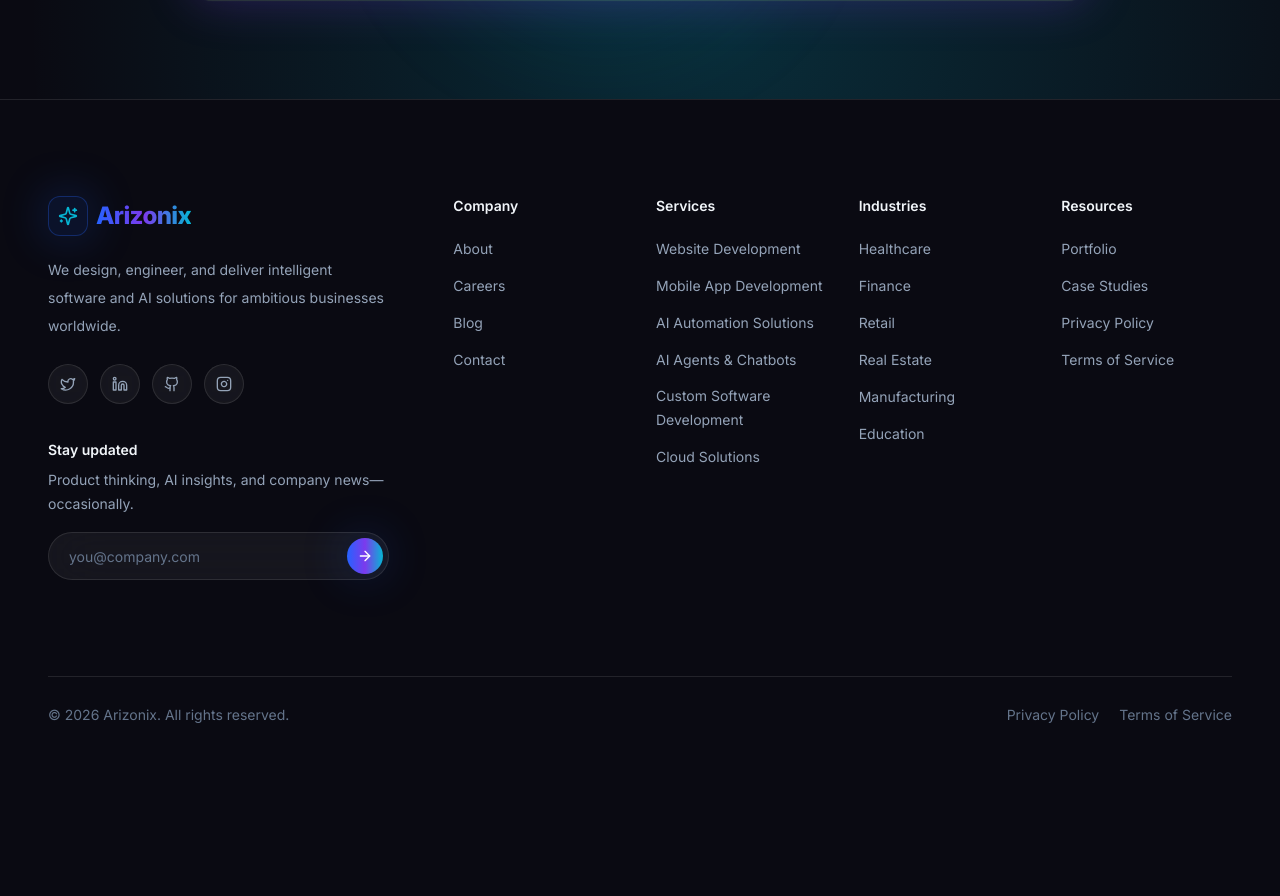
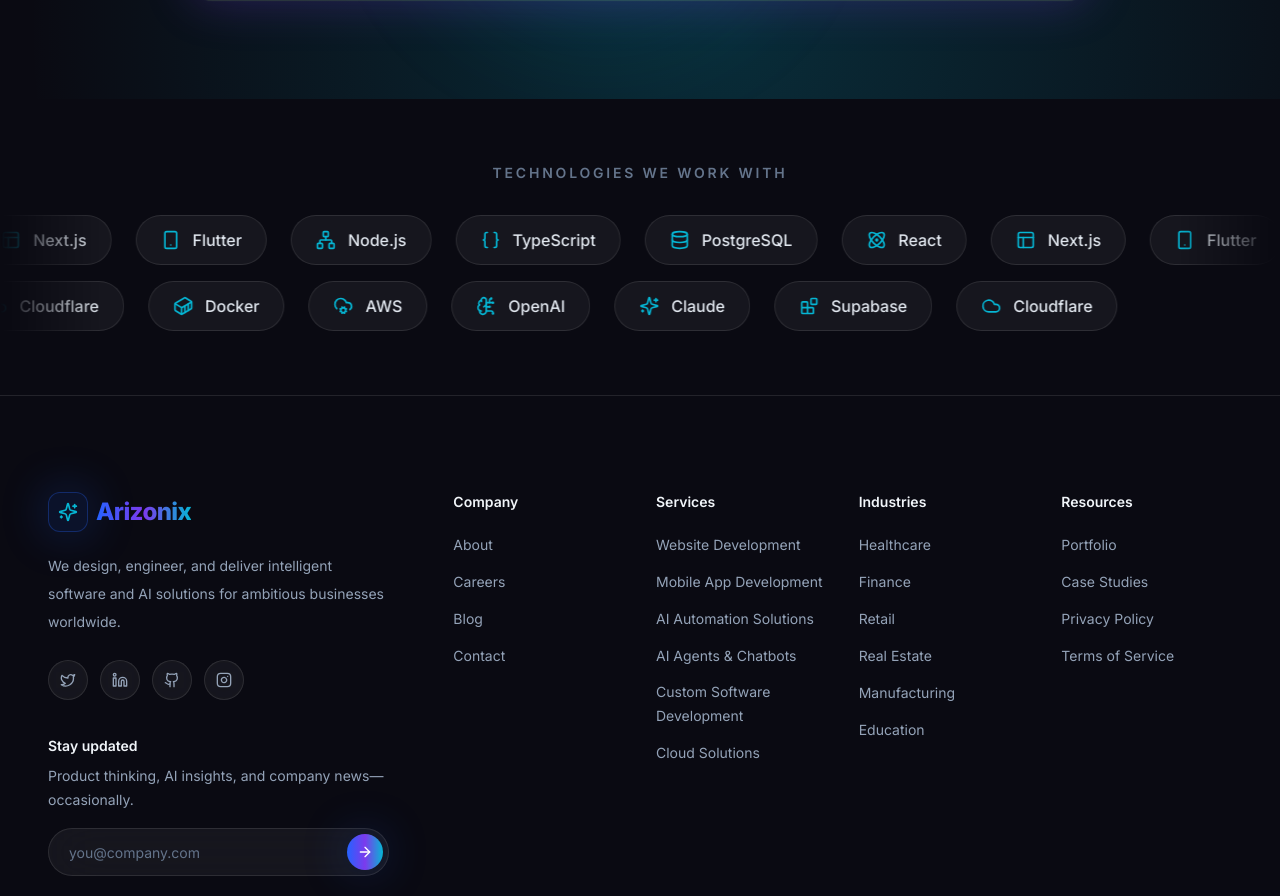
Before and after one commit to Akeel-Rishan/Arizonix, a Next.js app: page / in a window 1280 px wide. Shown: the part 1345-2241 px from the top of the page. Before the commit the page ends 2098 px from the top, so only its background shows below. Built offline with nearby package versions, Linux system fonts and the light colour scheme.

Commit message:
Technology Showcase

```diff
--- a/app/page.tsx
+++ b/app/page.tsx
@@ -1,9 +1,11 @@
 import { Hero } from '@/components/sections/hero';
+import { TechShowcase } from '@/components/sections/tech-showcase';
 
 export default function HomePage() {
   return (
     <main>
       <Hero />
+      <TechShowcase />
     </main>
   );
 }
--- /dev/null
+++ b/components/sections/tech-marquee-row.tsx
@@ -0,0 +1,103 @@
+'use client';
+
+import { motion, useAnimationFrame, useMotionValue } from 'framer-motion';
+import { useEffect, useRef, useState } from 'react';
+
+import type { TechItem } from '@/lib/tech-stack-data';
+import { cn } from '@/lib/utils';
+
+export type MarqueeDirection = 'left' | 'right';
+
+export interface TechMarqueeRowProps {
+  className?: string;
+  direction?: MarqueeDirection;
+  duration?: number;
+  items: readonly TechItem[];
+}
+
+export interface TechChipProps {
+  item: TechItem;
+}
+
+export function TechChip({ item }: TechChipProps) {
+  const Icon = item.icon;
+
+  return (
+    <div className="glass-panel flex shrink-0 items-center gap-2.5 !rounded-full px-4 py-2.5 text-sm font-medium text-slate-200 sm:gap-3 sm:px-6 sm:py-3 sm:text-base">
+      <Icon aria-hidden="true" className="size-4 text-brand-cyan sm:size-5" />
+      <span className="whitespace-nowrap">{item.name}</span>
+    </div>
+  );
+}
+
+export function TechMarqueeRow({
+  className,
+  direction = 'left',
+  duration = 36,
+  items,
+}: TechMarqueeRowProps) {
+  const firstGroupRef = useRef<HTMLDivElement>(null);
+  const [isPaused, setIsPaused] = useState(false);
+  const [loopWidth, setLoopWidth] = useState(0);
+  const x = useMotionValue(0);
+
+  useEffect(() => {
+    const group = firstGroupRef.current;
+    if (!group) return;
+
+    const measure = () => {
+      const width = group.getBoundingClientRect().width;
+      setLoopWidth(width);
+      x.set(direction === 'left' ? 0 : -width);
+    };
+
+    measure();
+    const observer = new ResizeObserver(measure);
+    observer.observe(group);
+
+    return () => observer.disconnect();
+  }, [direction, x]);
+
+  useAnimationFrame((_time, delta) => {
+    if (isPaused || loopWidth === 0) return;
+
+    const distance = (loopWidth / Math.max(duration, 1)) * (delta / 1000);
+    const current = x.get();
+
+    if (direction === 'left') {
+      const next = current - distance;
+      x.set(next <= -loopWidth ? next + loopWidth : next);
+    } else {
+      const next = current + distance;
+      x.set(next >= 0 ? next - loopWidth : next);
+    }
+  });
+
+  return (
+    <div
+      aria-hidden="true"
+      className={cn(
+        'relative overflow-hidden [-webkit-mask-image:linear-gradient(to_right,transparent,black_8%,black_92%,transparent)] [mask-image:linear-gradient(to_right,transparent,black_8%,black_92%,transparent)]',
+        className,
+      )}
+      data-direction={direction}
+      data-paused={isPaused}
+      onMouseEnter={() => setIsPaused(true)}
+      onMouseLeave={() => setIsPaused(false)}
+    >
+      <motion.div className="flex w-max will-change-transform" style={{ x }}>
+        {[0, 1].map((groupIndex) => (
+          <div
+            className="flex shrink-0 gap-4 pr-4 sm:gap-6 sm:pr-6"
+            key={groupIndex}
+            ref={groupIndex === 0 ? firstGroupRef : undefined}
+          >
+            {items.map((item) => (
+              <TechChip item={item} key={`${groupIndex}-${item.name}`} />
+            ))}
+          </div>
+        ))}
+      </motion.div>
+    </div>
+  );
+}
--- /dev/null
+++ b/components/sections/tech-showcase.tsx
@@ -0,0 +1,68 @@
+'use client';
+
+import { useReducedMotion } from 'framer-motion';
+import { useEffect, useState } from 'react';
+
+import {
+  TechChip,
+  TechMarqueeRow,
+} from '@/components/sections/tech-marquee-row';
+import { Container } from '@/components/ui/container';
+import { Section } from '@/components/ui/section';
+import { techStack } from '@/lib/tech-stack-data';
+
+const topRow = techStack.slice(0, 6);
+const bottomRow = techStack.slice(6);
+
+export function TechShowcase() {
+  const shouldReduceMotion = useReducedMotion() ?? false;
+  const [hasMounted, setHasMounted] = useState(false);
+
+  useEffect(() => setHasMounted(true), []);
+
+  const showStaticLayout = hasMounted && shouldReduceMotion;
+
+  return (
+    <Section
+      aria-labelledby="technology-showcase-label"
+      className="overflow-hidden !py-12 md:!py-16"
+      id="technologies"
+    >
+      <Container>
+        <p
+          className="text-center text-sm font-semibold uppercase tracking-[0.2em] text-slate-500"
+          id="technology-showcase-label"
+        >
+          Technologies We Work With
+        </p>
+
+        <ul className="sr-only">
+          {techStack.map((item) => (
+            <li key={item.name}>{item.name}</li>
+          ))}
+        </ul>
+      </Container>
+
+      {showStaticLayout ? (
+        <Container
+          aria-hidden="true"
+          className="mt-8 flex flex-wrap justify-center gap-3 sm:gap-4"
+          data-marquee-mode="static"
+        >
+          {techStack.map((item) => (
+            <TechChip item={item} key={item.name} />
+          ))}
+        </Container>
+      ) : (
+        <div
+          aria-hidden="true"
+          className="mt-8 space-y-4"
+          data-marquee-mode="animated"
+        >
+          <TechMarqueeRow direction="left" duration={34} items={topRow} />
+          <TechMarqueeRow direction="right" duration={39} items={bottomRow} />
+        </div>
+      )}
+    </Section>
+  );
+}
--- /dev/null
+++ b/lib/tech-stack-data.ts
@@ -0,0 +1,36 @@
+import {
+  Atom,
+  Blocks,
+  BrainCircuit,
+  Braces,
+  Cloud,
+  CloudCog,
+  Container,
+  Database,
+  Network,
+  PanelsTopLeft,
+  Smartphone,
+  Sparkles,
+  type LucideIcon,
+} from 'lucide-react';
+
+export interface TechItem {
+  icon: LucideIcon;
+  name: string;
+}
+
+// Placeholder icons will be replaced with official technology brand SVG logos later.
+export const techStack: readonly TechItem[] = [
+  { name: 'React', icon: Atom },
+  { name: 'Next.js', icon: PanelsTopLeft },
+  { name: 'Flutter', icon: Smartphone },
+  { name: 'Node.js', icon: Network },
+  { name: 'TypeScript', icon: Braces },
+  { name: 'PostgreSQL', icon: Database },
+  { name: 'Docker', icon: Container },
+  { name: 'AWS', icon: CloudCog },
+  { name: 'OpenAI', icon: BrainCircuit },
+  { name: 'Claude', icon: Sparkles },
+  { name: 'Supabase', icon: Blocks },
+  { name: 'Cloudflare', icon: Cloud },
+];
```
